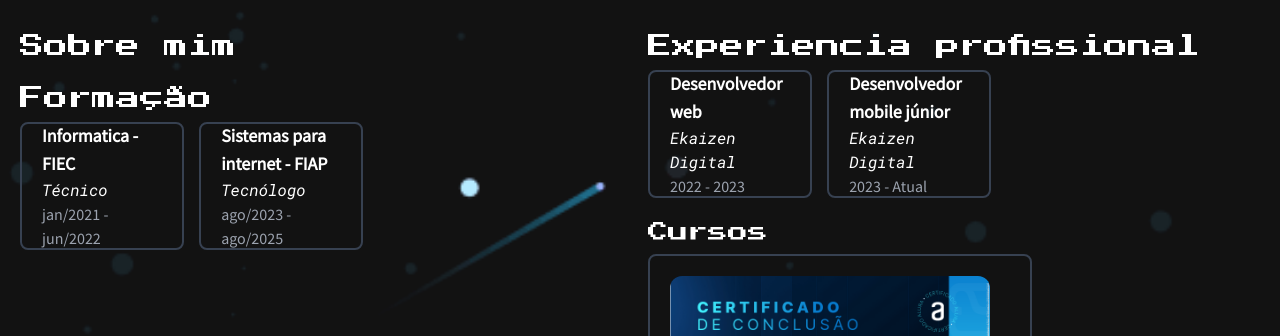
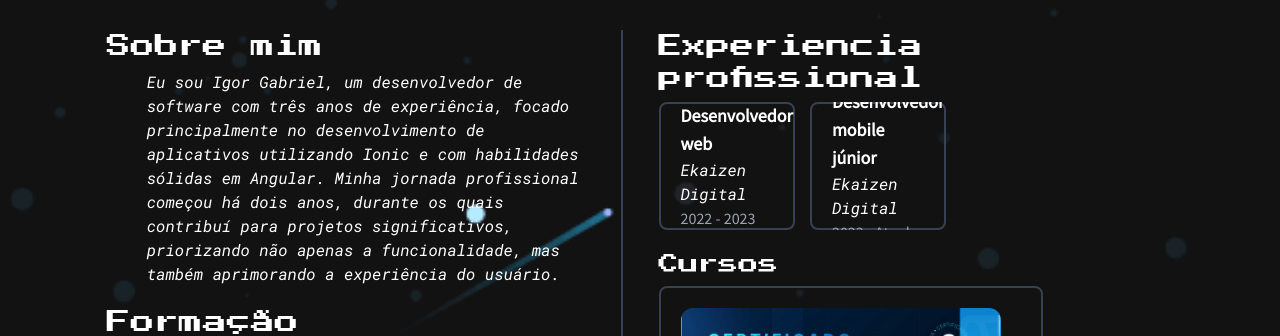
Before and after one commit to IgorGabrielM/my-portifolio, a Next.js app: page / in a window 1280 px wide. Shown: the part 1835-2171 px from the top of the page. Built offline with nearby package versions, Linux system fonts and the light colour scheme.

Commit message:
feat: finished aboutMe

```diff
--- a/components/aboutMe.tsx
+++ b/components/aboutMe.tsx
@@ -51,11 +51,17 @@ export default function AboutMe() {
 
     return (
         <>
-            <div className='h-fit mx-5 py-8 flex justify-between gap-4'>
-                <div className='w-full'>
+            <div className='w-full flex justify-center'>
+                <div className='w-10/12 h-fit mx-5 py-8 flex justify-between gap-4'>
+                    <div className='w-full border-r-2 border-gray-700'>
                         <div>
                             <h2 className='text-2xl'>Sobre mim</h2>
-                        <p></p>
+                            <p className='mx-10 mt-2'>
+                                Eu sou Igor Gabriel, um desenvolvedor de software com três anos de experiência,
+                                focado principalmente no desenvolvimento de aplicativos utilizando Ionic e com habilidades sólidas em Angular.
+                                Minha jornada profissional começou há dois anos, durante os quais contribuí para projetos significativos,
+                                priorizando não apenas a funcionalidade, mas também aprimorando a experiência do usuário.
+                            </p>
                         </div>
                         <div>
                             <h2 className='text-2xl mt-5 mb-2'>Formação</h2>
@@ -80,7 +86,7 @@ export default function AboutMe() {
                             </Swiper>
                         </div>
                     </div>
-                <div className='w-full'>
+                    <div className='w-full ml-5'>
                         <div>
                             <h2 className='text-2xl mb-2'>Experiencia profissional</h2>
                             <Swiper
@@ -127,6 +133,7 @@ export default function AboutMe() {
                         </div>
                     </div>
                 </div>
+            </div>
         </>
     )
 }
```
Lines whose indentation alone changed are shown as unchanged.
